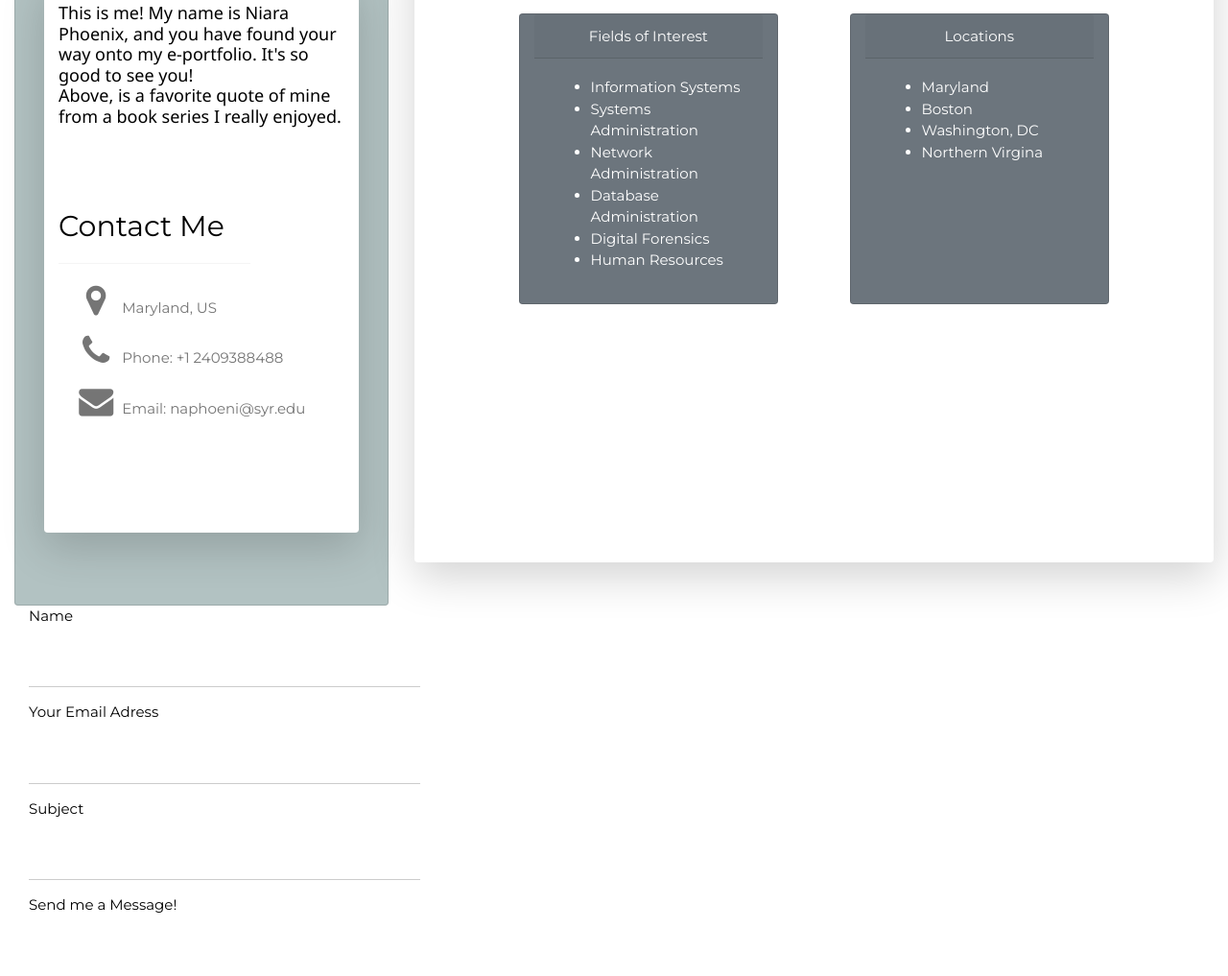
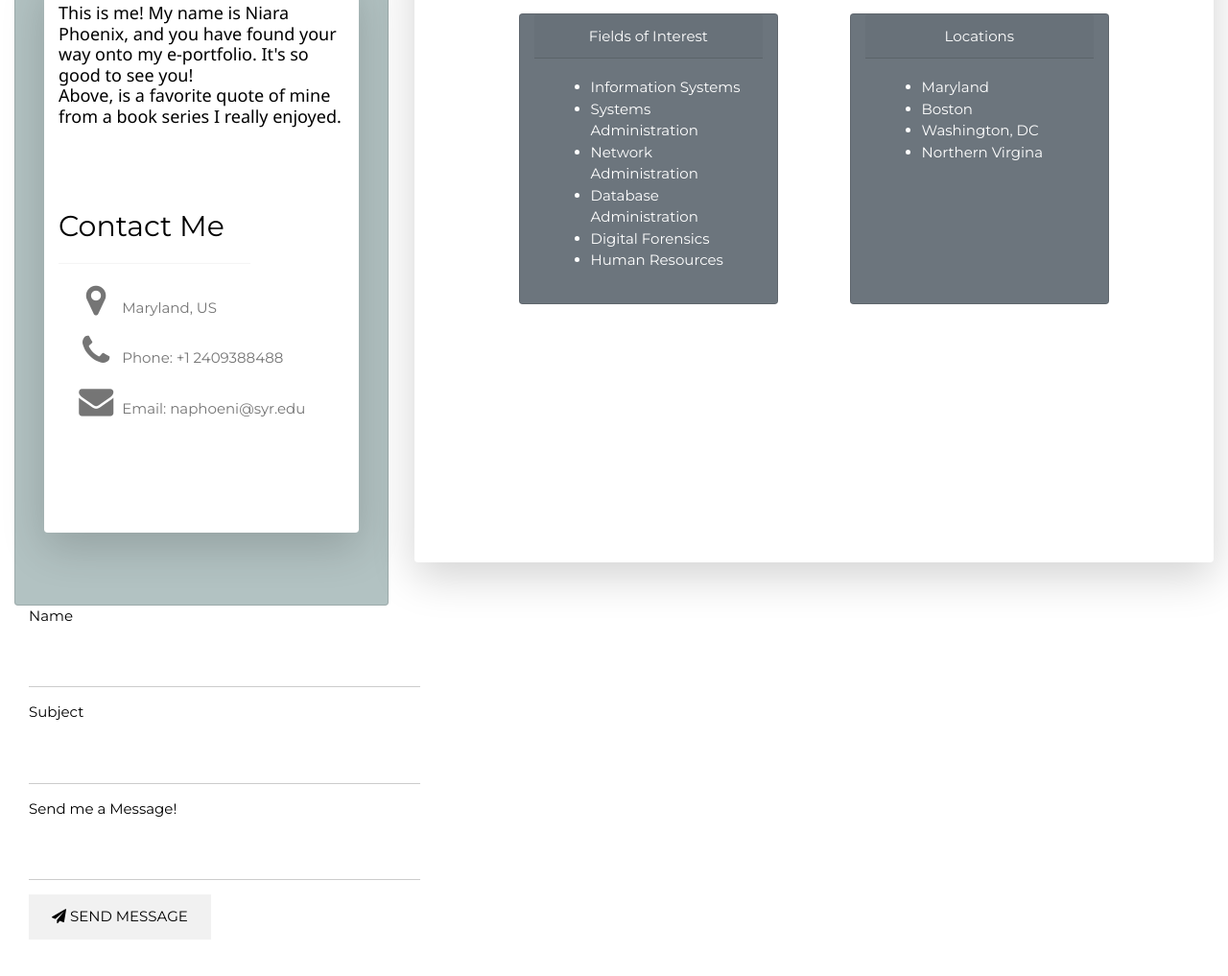
Before and after one commit to naphoeni-su/ist263, a plain HTML site: page project/homepage.html in a window 1280 px wide. Shown: the part 953-1970 px from the top of the page at 96% size. After the commit the page ends 1947 px from the top, so only its background shows below. Drawn offline with nearby package versions, Linux system fonts and the light colour scheme.

Commit message:
Add files via upload

```diff
--- a/project/homepage.html
+++ b/project/homepage.html
@@ -50,7 +50,7 @@
           <h1 class="text-center">Niara Phoenix</h1>
         </div>
       </div>
-<div class= "text-center col-12" id=quote>"I refuse to prove I exist, for proof denies faith, and without faith I am nothing"</div>
+<div class= "text-center col-12" id=quote>"I refuse to prove I exist, for proof denies faith, and without faith I am nothing."</div>
 
     <div class="row">
     <section class =w3-third>
@@ -124,9 +124,6 @@
               <label for="Name">Name</label>
               <input class="w3-input w3-padding-16 col-7" type="text" id="Name" required name="Name"></p>
 
-            <p>
-              <label for="Email">Your Email Adress</label>
-              <input class="w3-input w3-padding-16 col-7" type="text" id="Email" required name="Email"></p>
 
             <p>
               <label for="Subject">Subject</label>
```
